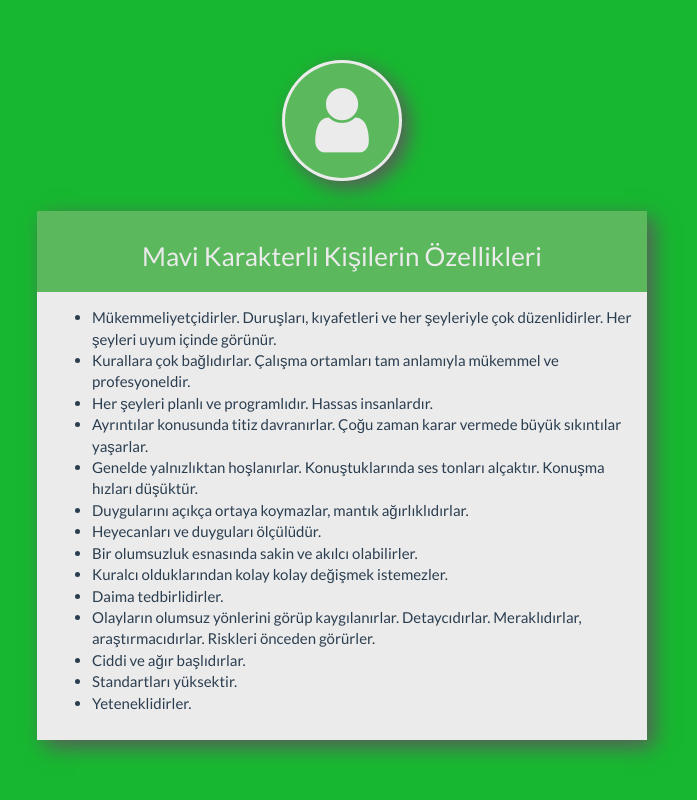
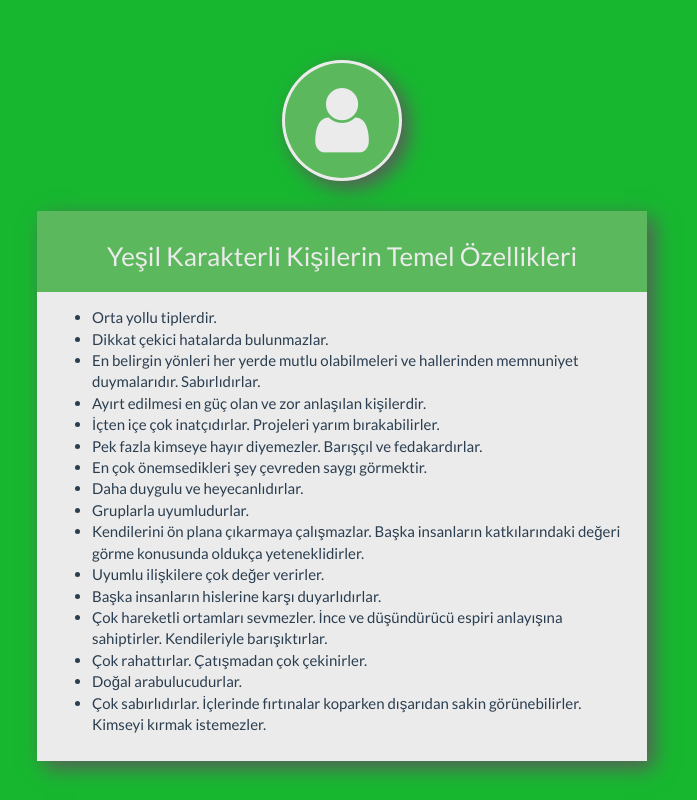
Before and after one commit to moutasem-abdullatif/Personality_Test, a PHP site: page /yesil.html in a window 1280 px wide. Shown: the whole page, without its empty margins (298-995 px from the left). Run offline with PHP 8.4, Linux system fonts and the light colour scheme.

Commit message:
javascript files edited, html pages added

```diff
--- a/css/styles.css
+++ b/css/styles.css
@@ -33,7 +33,7 @@
 
 .next-button {
     position: absolute;
-    top: 610px;
+    top: 640px;
     left: 38%;
     width: 25%;
 }
--- a/yesil.html
+++ b/yesil.html
@@ -43,55 +43,58 @@
         <div class="col-md-6 col-md-offset-3">
             <div class="panel panel-success">
                 <div class="panel-heading">
-                    <h3 class="text-center">Mavi Karakterli Kişilerin Özellikleri</h3>
+                    <h3 class="text-center">Yeşil Karakterli Kişilerin Temel Özellikleri</h3>
                 </div>
                 <div class="panel-body" style="background-color:#EBEBEB;color: #2B3E50;">
                     <ul>
                         <li>
-                            Mükemmeliyetçidirler. Duruşları, kıyafetleri ve her şeyleriyle çok düzenlidirler. Her
-                            şeyleri uyum içinde görünür.
+                            Orta yollu tiplerdir.
                         </li>
                         <li>
-                            Kurallara çok bağlıdırlar. Çalışma ortamları tam anlamıyla mükemmel ve profesyoneldir.
+                            Dikkat çekici hatalarda bulunmazlar.
                         </li>
                         <li>
-                            Her şeyleri planlı ve programlıdır. Hassas insanlardır.
+                            En belirgin yönleri her yerde mutlu olabilmeleri ve hallerinden memnuniyet duymalarıdır.
+                            Sabırlıdırlar.
                         </li>
                         <li>
-                            Ayrıntılar konusunda titiz davranırlar. Çoğu zaman karar vermede büyük sıkıntılar yaşarlar.
+                            Ayırt edilmesi en güç olan ve zor anlaşılan kişilerdir.
                         </li>
                         <li>
-                            Genelde yalnızlıktan hoşlanırlar. Konuştuklarında ses tonları alçaktır. Konuşma hızları
-                            düşüktür.
+                            İçten içe çok inatçıdırlar. Projeleri yarım bırakabilirler.
                         </li>
                         <li>
-                            Duygularını açıkça ortaya koymazlar, mantık ağırlıklıdırlar.
+                            Pek fazla kimseye hayır diyemezler. Barışçıl ve fedakardırlar.
                         </li>
                         <li>
-                            Heyecanları ve duyguları
-                            ölçülüdür.
+                            En çok önemsedikleri şey çevreden saygı görmektir.
                         </li>
                         <li>
-                            Bir olumsuzluk esnasında sakin ve akılcı olabilirler.
+                            Daha duygulu ve heyecanlıdırlar.
                         </li>
                         <li>
-                            Kuralcı olduklarından kolay kolay değişmek istemezler.
+                            Gruplarla uyumludurlar.
                         </li>
                         <li>
-                            Daima tedbirlidirler.
+                            Kendilerini ön plana çıkarmaya çalışmazlar. Başka insanların katkılarındaki değeri görme konusunda oldukça yeteneklidirler.
                         </li>
                         <li>
-                            Olayların olumsuz yönlerini görüp kaygılanırlar. Detaycıdırlar. Meraklıdırlar,
-                            araştırmacıdırlar. Riskleri önceden görürler.
+                            Uyumlu ilişkilere çok değer verirler.
                         </li>
                         <li>
-                            Ciddi ve ağır başlıdırlar.
+                            Başka insanların hislerine karşı duyarlıdırlar.
                         </li>
                         <li>
-                            Standartları yüksektir.
+                            Çok hareketli ortamları sevmezler. İnce ve düşündürücü espiri  anlayışına sahiptirler. Kendileriyle barışıktırlar.
                         </li>
                         <li>
-                            Yeteneklidirler.
+                            Çok rahattırlar. Çatışmadan çok çekinirler.
+                        </li>
+                        <li>
+                            Doğal arabulucudurlar.
+                        </li>
+                        <li>
+                            Çok sabırlıdırlar. İçlerinde fırtınalar koparken dışarıdan sakin görünebilirler. Kimseyi kırmak istemezler.
                         </li>
                     </ul>
                 </div>
```
Also changed, not shown: index.html (renamed from index.php, +8 -5 lines), js/scripts.js (+47 -1 lines), kirmizi.html (+25 -19 lines), personality.php (added, +13 -0 lines), sari.html (+12 -25 lines), test.html (added, +23 -0 lines).
